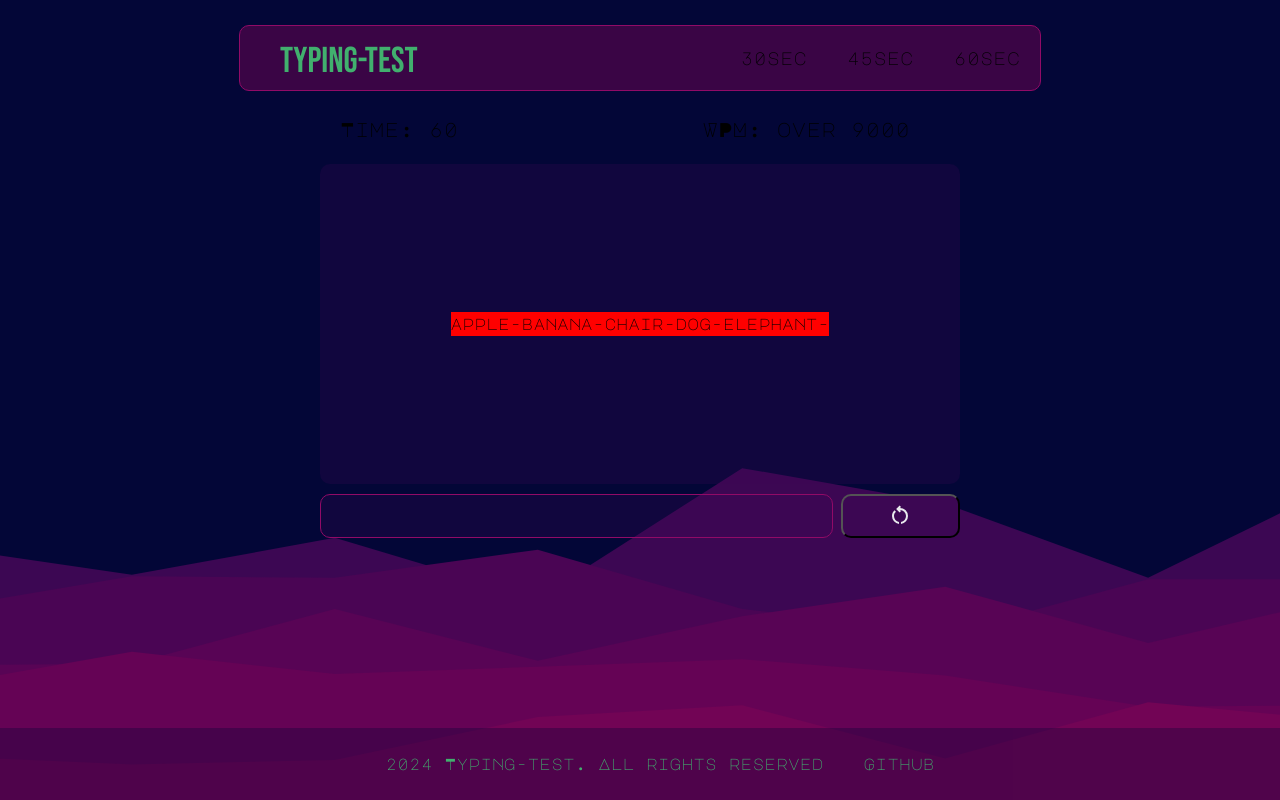
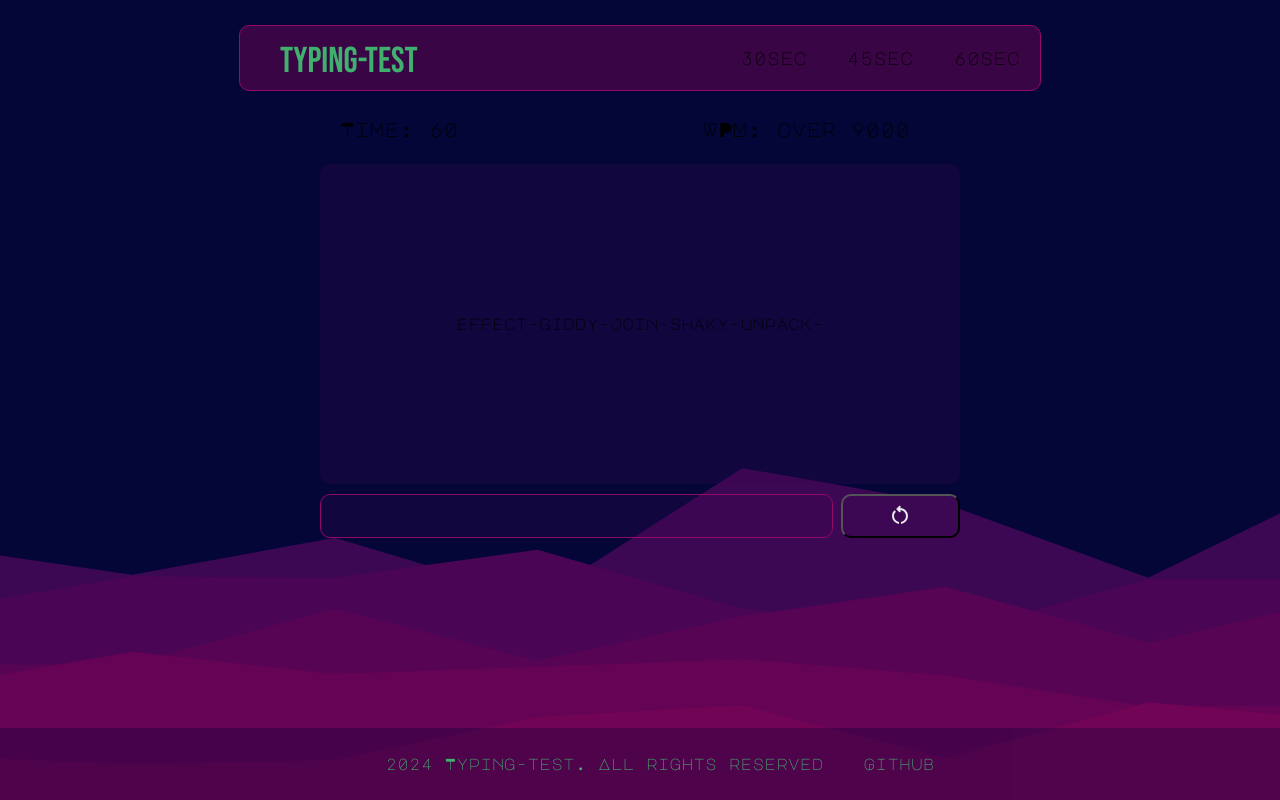
Before and after one commit to Elihu-beep/typing-test, a React (Vite) app: page / in a window 1280 px wide. Built offline with nearby package versions, Linux system fonts and the light colour scheme; a web font is replaced by a local one.

Commit message:
Created a shuffle function to shuffe all the words in the word array, so that every time the player gets different words

```diff
--- a/src/App.css
+++ b/src/App.css
@@ -106,10 +106,6 @@ label {
   border-radius: 10px;
 }
 
-.words{
-  background-color: red;
-}
-
 .inputContainer {
   display: flex;
   justify-content:baseline;
--- a/src/assets/words.ts
+++ b/src/assets/words.ts
@@ -1,4 +1,4 @@
-const listOfWords = [
+export const listOfWords = [
 "crowd",
 "tomatoes",
 "button",
@@ -70,7 +70,6 @@ const listOfWords = [
 "middle",
 "feeble",
 "laughable",
-"long-term",
 "nest",
 "harmonious",
 "aspiring",
@@ -117,7 +116,6 @@ const listOfWords = [
 "yam",
 "quill",
 "risk",
-"wide-eyed",
 "friends",
 "shaky",
 "adamant",
--- a/src/components/content.tsx
+++ b/src/components/content.tsx
@@ -1,23 +1,23 @@
 import { useEffect, useState } from "react";
+import { listOfWords } from "../assets/words";
 
-const words = [
-    "apple",
-    "banana",
-    "chair",
-    "dog",
-    "elephant",
-    "fish",
-    "guitar",
-    "hat",
-    "jacket",
-    "kite",
-    "lamp",
-    "monkey",
-    "notebook",
-    "orange",
-    "piano",
-    "queen"
-  ];
+
+const words = listOfWords
+
+  const shuffle = (arr) => {
+    let currentIndex = words.length
+    while (currentIndex != 0) {
+      let randomInxed = Math.floor(Math.random() * currentIndex)
+      currentIndex--;
+
+      [arr[currentIndex], arr[randomInxed]] = [
+        arr[randomInxed], arr[currentIndex]
+      ]
+    }
+
+  }
+
+  shuffle(words)
 
 const ResetButton = () => {
     return (
@@ -92,9 +92,9 @@ export function Content() {
                 </div>
                 <div className="CurrentWords">
                     {testWords.map((word, index) => (
-                        <text key={index} className={"words"}>
+                        <div key={index} className={"words"}>
                             {word + "-"}
-                        </text>
+                        </div>
                 ))}
                 </div>
                 <div className="inputContainer">
```
